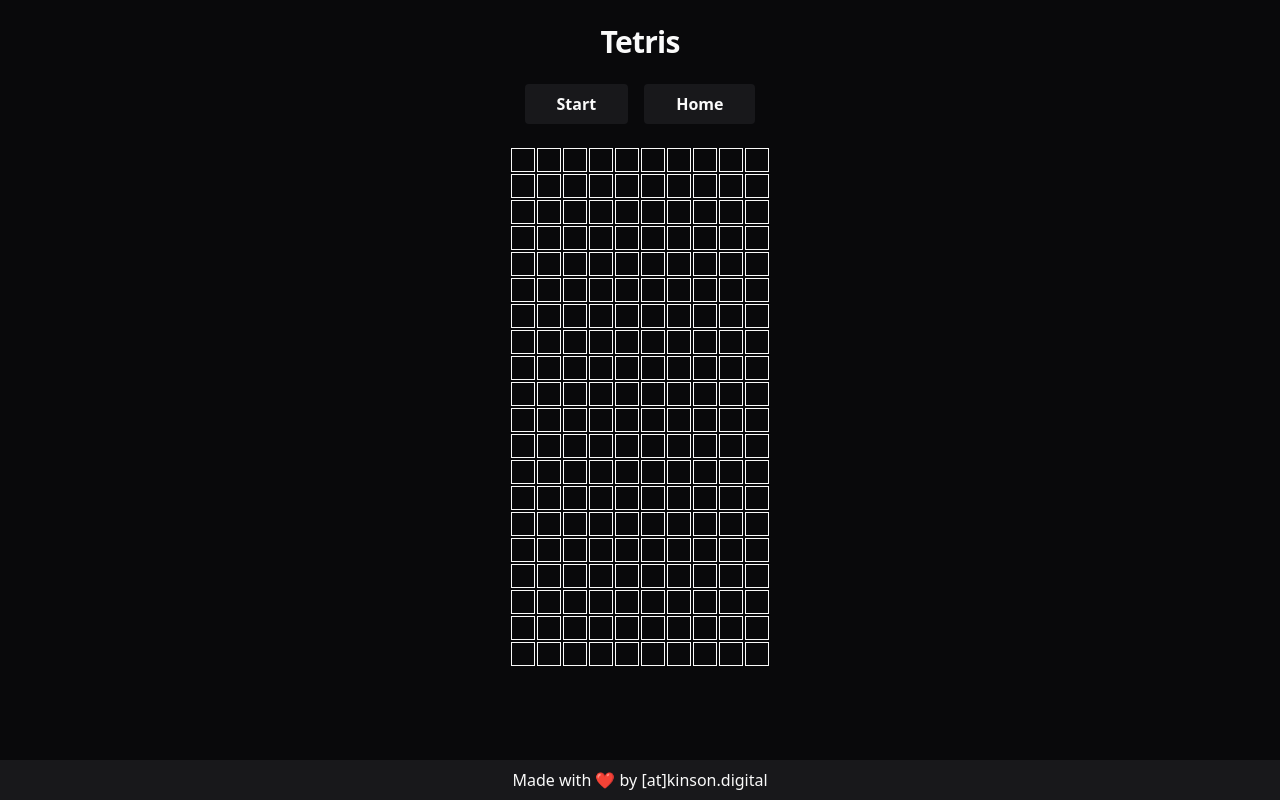
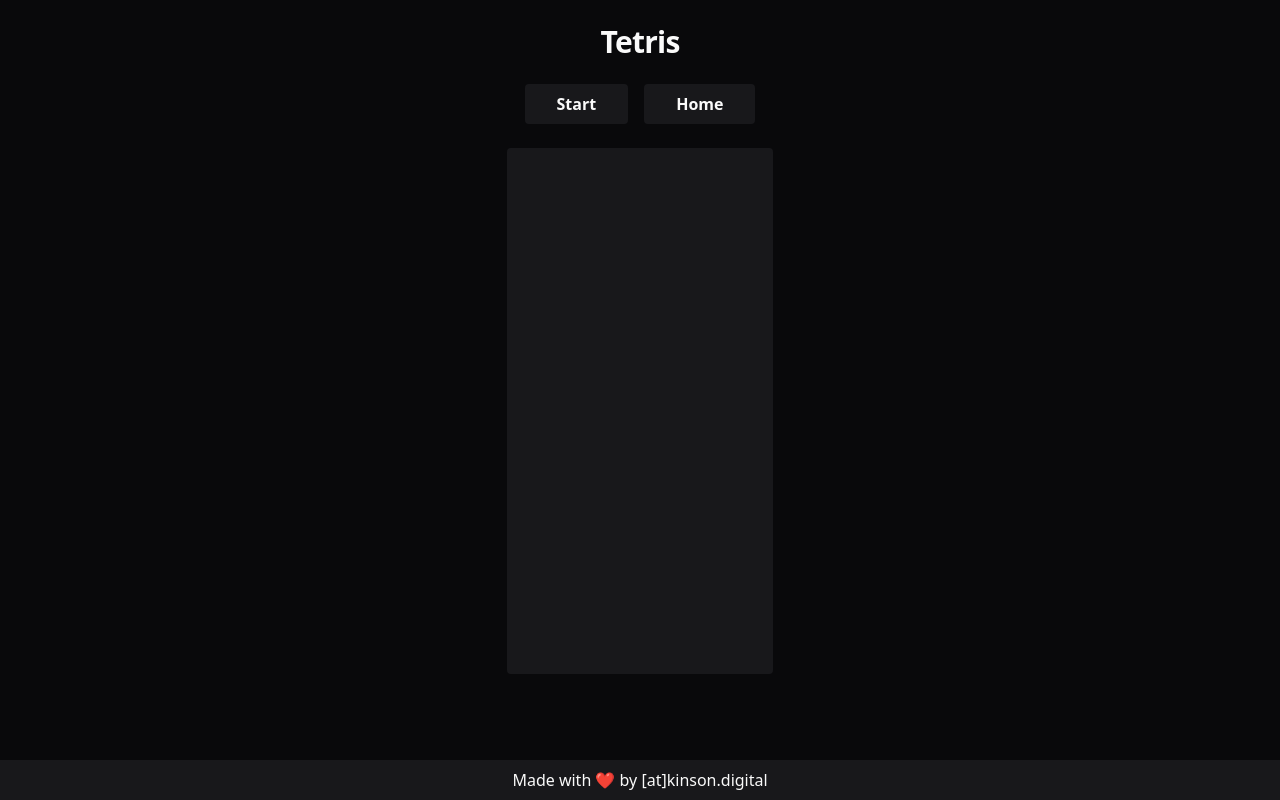
Before and after one commit to RickyAtkinson/react-arcade, a React (Vite) app: page /tetris in a window 1280 px wide. Built offline with nearby package versions, Linux system fonts and the light colour scheme.

Commit message:
Update Tetris board styles

```diff
--- a/src/Tetris.tsx
+++ b/src/Tetris.tsx
@@ -25,8 +25,10 @@ export default function Tetris() {
           </Button>
         </Navbar>
       </header>
-      <main className="container mx-auto flex flex-grow justify-around px-8">
-        <TetrisGameBoard gameGrid={gameGrid} />
+      <main className="container mx-auto flex-grow px-8">
+        <div className="flex justify-around">
+          <TetrisGameBoard gameGrid={gameGrid} />
+        </div>
       </main>
     </>
   );
--- a/src/components/tetris/TetrisGameBoard.tsx
+++ b/src/components/tetris/TetrisGameBoard.tsx
@@ -15,7 +15,7 @@ export default function TetrisGameBoard({
 
   return (
     <div
-      className="grid grid-cols-[repeat(var(--grid-columns),_var(--grid-resolution))] grid-rows-[repeat(var(--grid-rows),_var(--grid-resolution))] gap-[2px]"
+      className="grid grid-cols-[repeat(var(--grid-columns),_var(--grid-resolution))] grid-rows-[repeat(var(--grid-rows),_var(--grid-resolution))] gap-[2px] rounded bg-zinc-900 p-1"
       style={boardStyles}
     >
       {gameGrid.map((rows, y) =>
--- a/src/components/tetris/TetrisGridCell.tsx
+++ b/src/components/tetris/TetrisGridCell.tsx
@@ -1,5 +1,26 @@
 import { TetrisCell } from "@/tetris";
+import { clsx } from "clsx";
+import { twMerge } from "tailwind-merge";
 
 export default function TetrisGridCell({ cell }: { cell: TetrisCell }) {
-  return <div className="border border-solid border-zinc-50"></div>;
+  return (
+    <div
+      className={twMerge(
+        clsx("border-4 border-solid border-transparent", {
+          "border-sky-400 border-b-sky-500 border-t-sky-200 bg-sky-300":
+            cell.occupiedBy === "I",
+          "border-blue-800 border-b-blue-900 border-t-blue-600 bg-blue-700":
+            cell.occupiedBy === "J",
+          "border-orange-500 border-b-orange-600 border-t-orange-300 bg-orange-400":
+            cell.occupiedBy === "L",
+          "border-yellow-400 border-b-yellow-500 border-t-yellow-200 bg-yellow-300":
+            cell.occupiedBy === "O",
+          "border-lime-500 border-b-lime-600 border-t-lime-300 bg-lime-400":
+            cell.occupiedBy === "S",
+          "border-purple-700 border-b-purple-800 border-t-purple-500 bg-purple-600":
+            cell.occupiedBy === "T",
+        }),
+      )}
+    ></div>
+  );
 }
```
